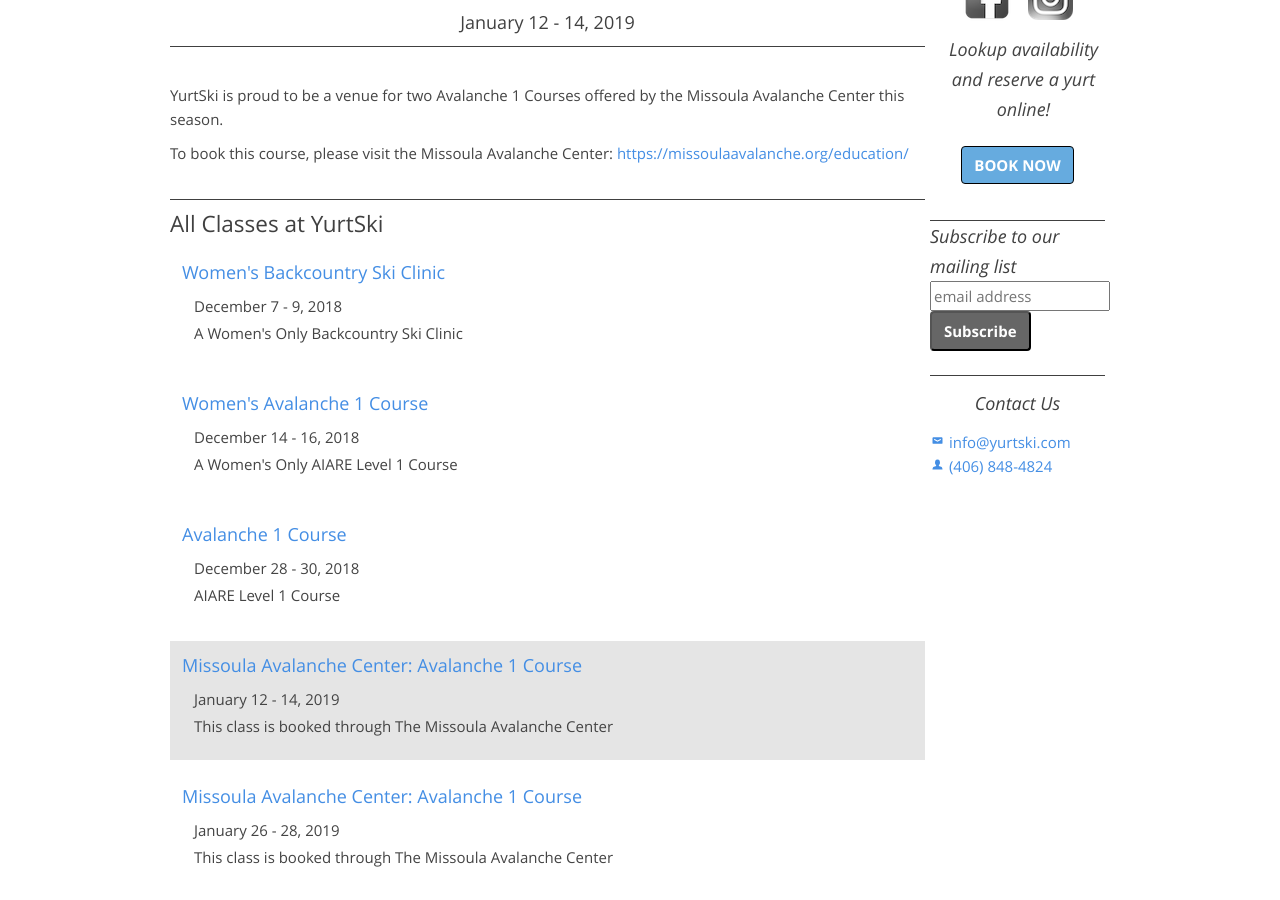
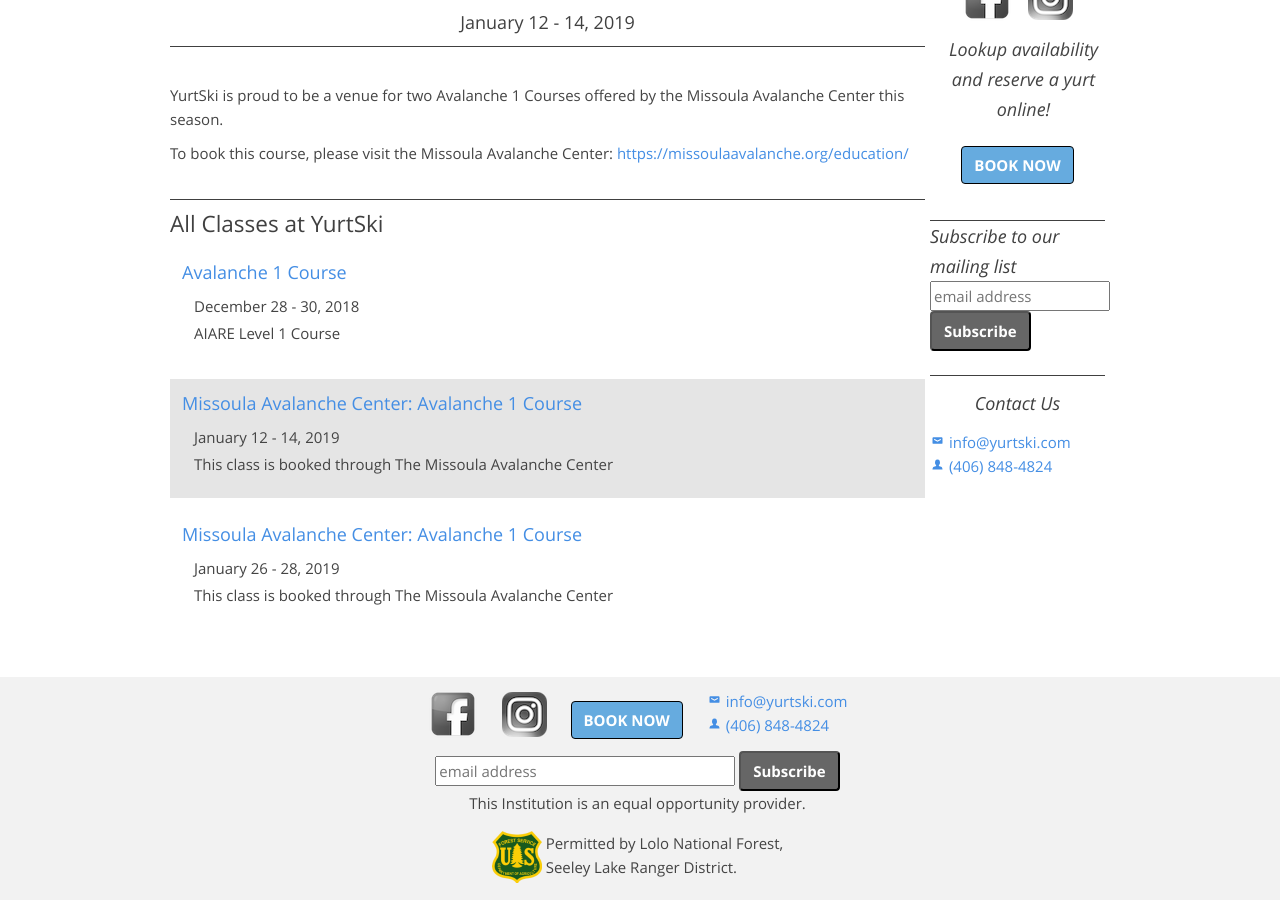
Before and after one commit to jenningsanderson/yurtski.com, a Jekyll site: the page built from pages-classes/04-missoula-avy-1.html, in a window 1280 px wide and 900 px high, scrolled down 391 px. Built offline with Jekyll 4.4.1, drawn with Linux system fonts in a browser that asks for light colours; comment, search, counter and statistics services are not loaded.

Commit message:
updating the github too

```diff
--- a/_includes/list-classes.html
+++ b/_includes/list-classes.html
@@ -1,4 +1,6 @@
 {% for node in site.pages %}
+
+  {% unless node.published==false %}
 
     {% if node.layout == 'class' %}
 
@@ -19,5 +21,6 @@
       </a>
 
       {% endif %}
+    {% endunless %}
 
 {% endfor %}
--- a/_layouts/splash.html
+++ b/_layouts/splash.html
@@ -16,7 +16,7 @@
 
 			{% include navigation.html %}
 		</div>
-		 {% include banner.html %}
+		 <!-- {% include banner.html %} -->
 
 		<section class="wrapper">
 
--- a/pages-classes/01-womens-clinic.html
+++ b/pages-classes/01-womens-clinic.html
@@ -6,4 +6,5 @@
 permalink: /womens-clinic/
 date_string: "December 7 - 9, 2018"
 description: A Women's Only Backcountry Ski Clinic
+published: false
 ---
--- a/pages-classes/02-womens-avalanche-1.html
+++ b/pages-classes/02-womens-avalanche-1.html
@@ -6,4 +6,5 @@
 permalink: /womens-avy-one/
 date_string: "December 14 - 16, 2018"
 description: "A Women's Only AIARE Level 1 Course"
+published: false
 ---
```
Also changed, not shown: pages/course-packing.html (added, +7 -0 lines). Lines whose indentation alone changed are shown as unchanged.
